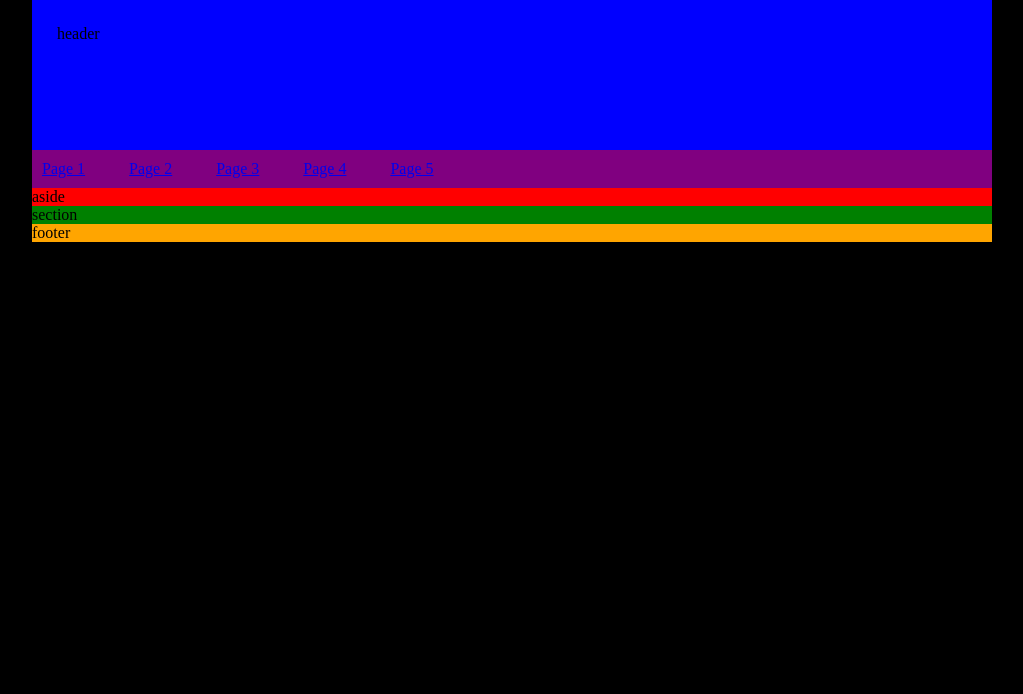
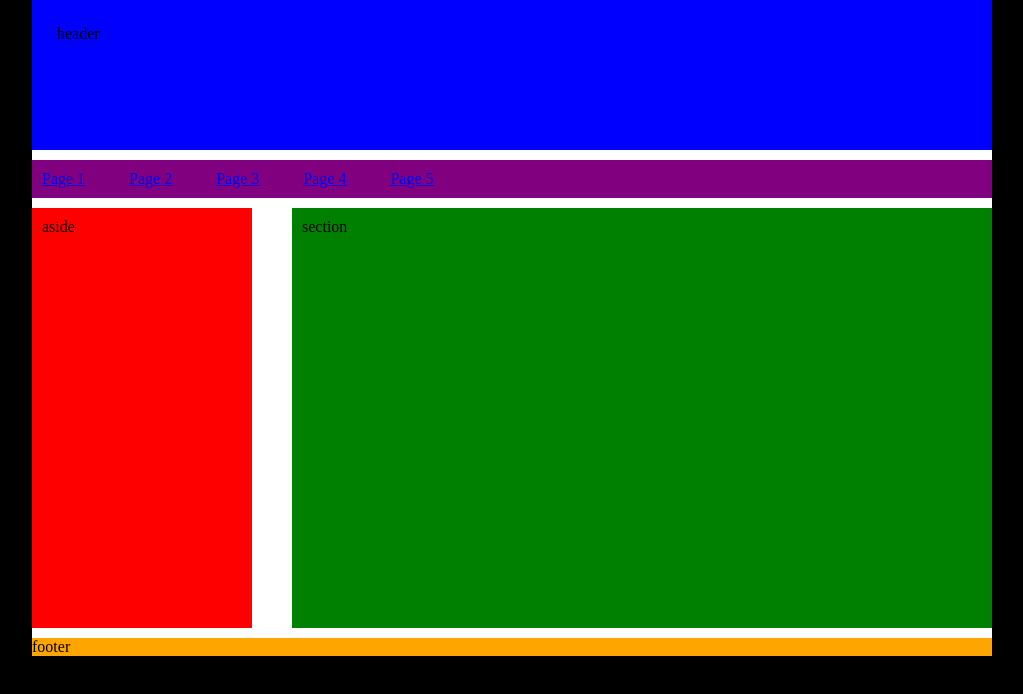
Before and after one commit to lawrencespieth/myweb, a plain HTML site: page index.html in a window 1280 px wide. Shown: the whole page, without its empty margins (128-1151 px from the left). Drawn offline with Linux system fonts and the light colour scheme.

Commit message:
Prepared temporary CSS

```diff
--- a/css/myStyle.css
+++ b/css/myStyle.css
@@ -22,6 +22,7 @@ header
 	width: 910px;
 	padding: 25px;
 	background-color: blue;
+	margin-bottom: 10px;
 }
 
 nav
@@ -29,6 +30,7 @@ nav
 	width: 940px;
 	background-color: purple;
 	padding: 10px;
+	margin-bottom: 10px;
 }
 nav li
 {
@@ -39,15 +41,26 @@ nav li
 
 aside
 {
+	width: 200px;
+	height: 400px;
+	padding: 10px;
+	margin: 0 10px 10px 0;
 	background-color: red;
+	float: left;
 }
 
 section
 {
+	width: 680px;
+	height: 400px;
+	padding: 10px;
+	margin: 0 0 10px 0;
 	background-color: green;
+	float: right;
 }
 
 footer
 {
 	background-color: orange;
+	clear: both;
 }
```
